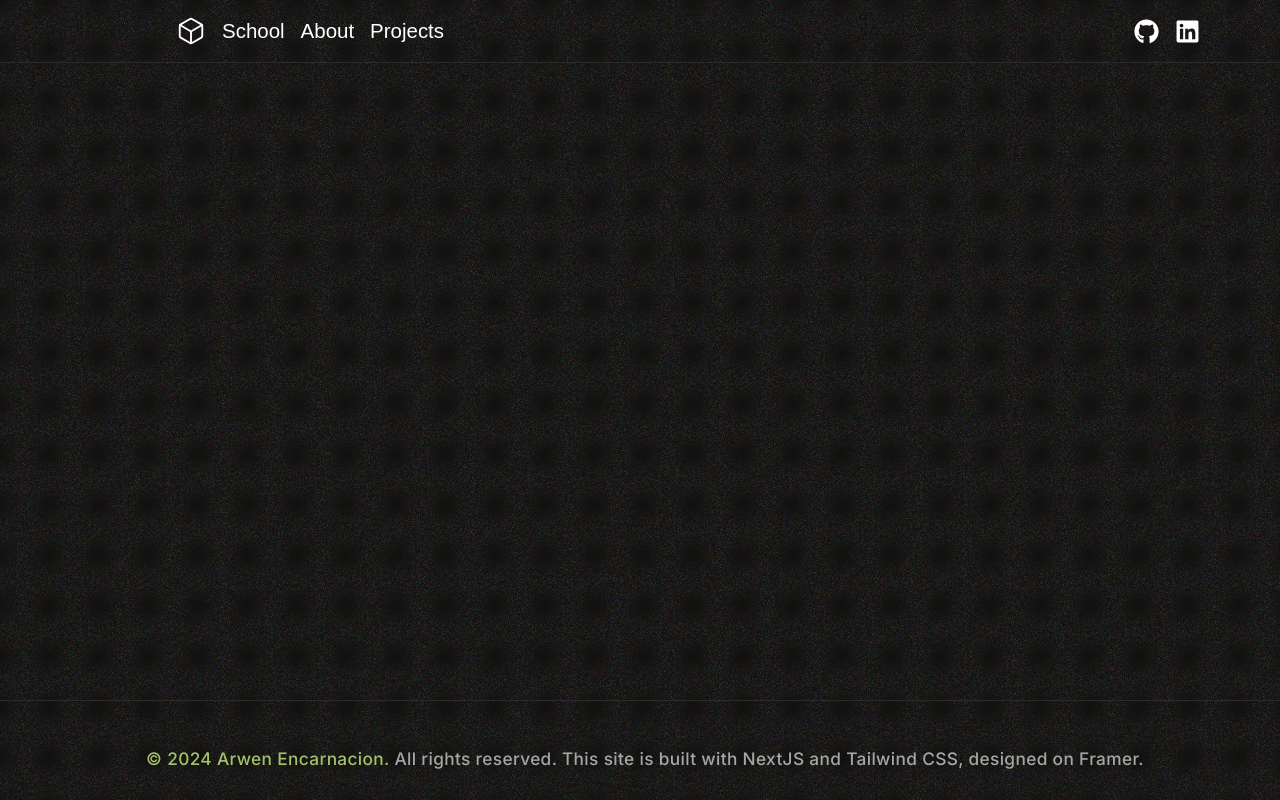
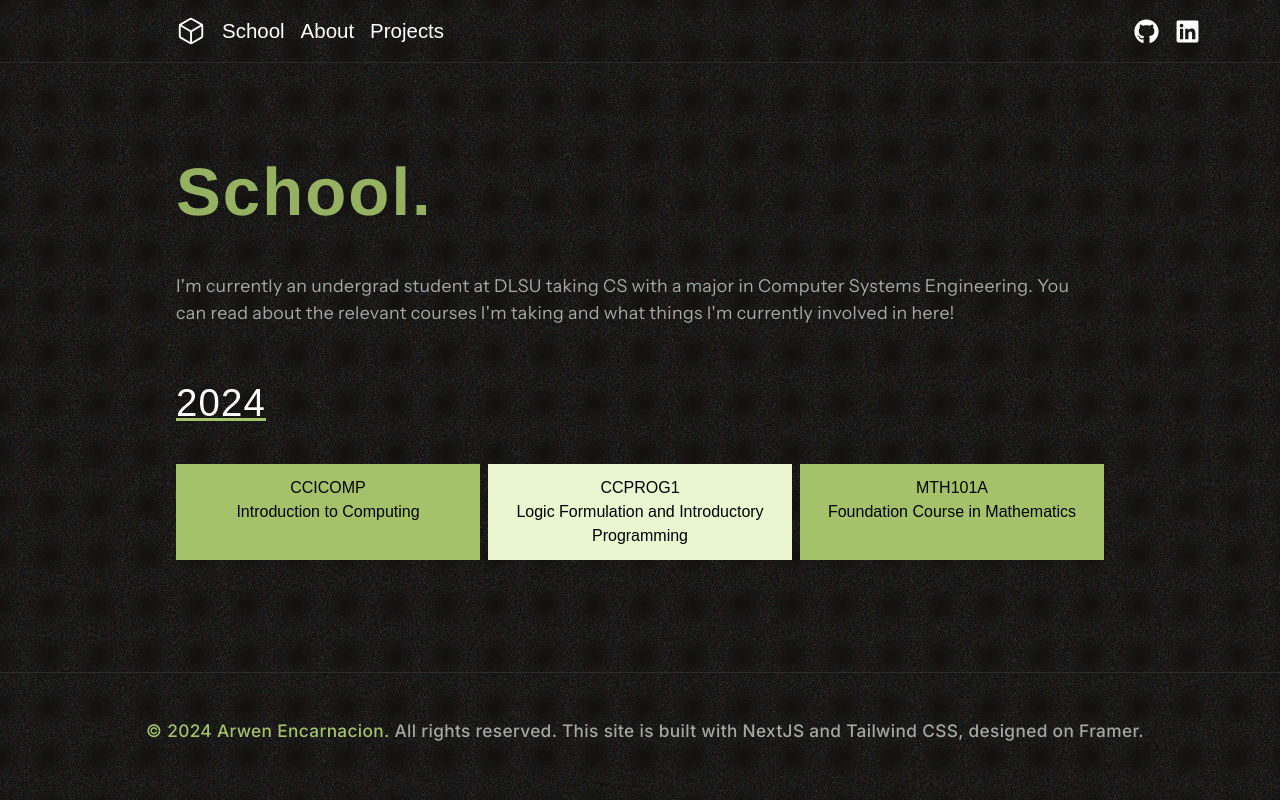
Before and after one commit to angele34/personal-website, a Next.js app: page /school in a window 1280 px wide. Built offline with nearby package versions, Linux system fonts and the light colour scheme; a web font is replaced by a local one.

Commit message:
add School page content

```diff
--- a/src/app/school/page.tsx
+++ b/src/app/school/page.tsx
@@ -19,8 +19,43 @@ export default function School() {
           className="relative z-10 flex-grow"
         >
           <Navigation />
+          <div className="relative whitespace-normal pt-20 pb-8 pl-40 xxs:px-2 xs:px-8 sm:px-4 md:py-16 md:px-8 lg:px-8 xl:mr-52">
 
-          <div className="absolute bottom-0 w-full z-10">
+            {/* Title */}
+            <div className='pt-16 md:pt-32'>
+              <h1 className='text-customGreenLight pl-4 break-words font-helvetica font-semibold tracking-widest text-opacity-90 xxs:text-h1-xxs xs:text-h1-xs sm:text-h1-sm md:text-h1-md lg:text-h1-lg xl:text-h1-xl 2xl:text-h1-2xl mb-8'>
+                School.
+              </h1>
+            </div>
+
+            {/* Description */}
+            <div className="pl-4">
+              <p className=' text-content-color font-instrument_sans font-normal xxs:text-p-xxs xs:text-p-xs sm:text-p-sm md:text-p-md lg:text-p-lg xl:text-p-lg 2xl:text-p-2xl mb-4 md:mb-6 tracking-wider'>
+                I&apos;m currently an undergrad student at DLSU taking CS with a major in Computer Systems Engineering. You can read about the relevant courses I&apos;m taking and what things I&apos;m currently involved in here!
+              </p>
+            </div>
+
+            <div className='pt-8'>
+              <h1 className="text-white px-4 sm:pl-8 xxs:pl-12 font-normal tracking-widest break-words" style={{ textDecoration: 'underline', textDecorationColor: '#A3C269', fontSize: '2.4rem' }} >
+              2024
+              </h1>
+            </div>
+        </div>
+
+        {/* Cards */}
+
+
+        {/* style={{ background: 'linear-gradient(to , #eaf6cf, #A3C269)' }} */}
+
+        <div className="xl:items-center xl:justify-center pb-28 text-center px-4">
+          <div className="grid gap-2 2xl:pl-40 2xl:pr-40 xl:pl-40 xl:pr-40 pl-8 pr-8 2xl:grid-cols-3 xl:grid-cols-3">
+            <div className="bg-customGreenLight p-3">CCICOMP <br /> Introduction to Computing</div>
+            <div className="bg-custom2 p-3">CCPROG1 <br /> Logic Formulation and Introductory Programming</div>
+            <div className="bg-customGreenLight p-3">MTH101A <br /> Foundation Course in Mathematics</div>
+        </div>
+       </div>
+
+          <div className="bottom-0 w-full z-10">
             <Footer />
           </div>
         </motion.div>
--- a/tailwind.config.js
+++ b/tailwind.config.js
@@ -15,7 +15,7 @@ module.exports = {
         'p-xxs': ['0.8rem', '1.2rem'],
         'p-xs': ['0.9rem', '1.4rem'],
         'p-md': ['1.1rem', '1.4rem'],
-        'p-lg': ['1.11rem', '1.4rem'],
+        'p-lg': ['1.11rem', '1.7rem'],
         'p-xl': ['1.15rem', '1.7rem'],
         'p-2xl': ['1.4rem', '2.2rem'],
 
@@ -24,7 +24,7 @@ module.exports = {
         'h1-xs': ['2.4rem', '3rem'],
         'h1-sm': ['3rem', '4rem'],
         'h1-md': ['3.5rem', '4.5rem'],
-        'h1-lg': ['4rem', '4.5rem'],
+        'h1-lg': ['4rem', '4.8rem'],
         'h1-xl': ['4.2rem', '6rem'],
         'h1-2xl': ['5rem', '7rem'],
 
@@ -61,7 +61,11 @@ module.exports = {
         'primary': '#FF6363',
         'customGreen': '#70B835',
         'customGreenLight': '#A3C269',
+        'custom2' : '#eaf6cf',
+        'custom3' : '#f8fff8',
+        'custom4' : '#88a750',
         'content-color': '#aeb0aef1',
+
       },
 
       fontWeight: {
```
